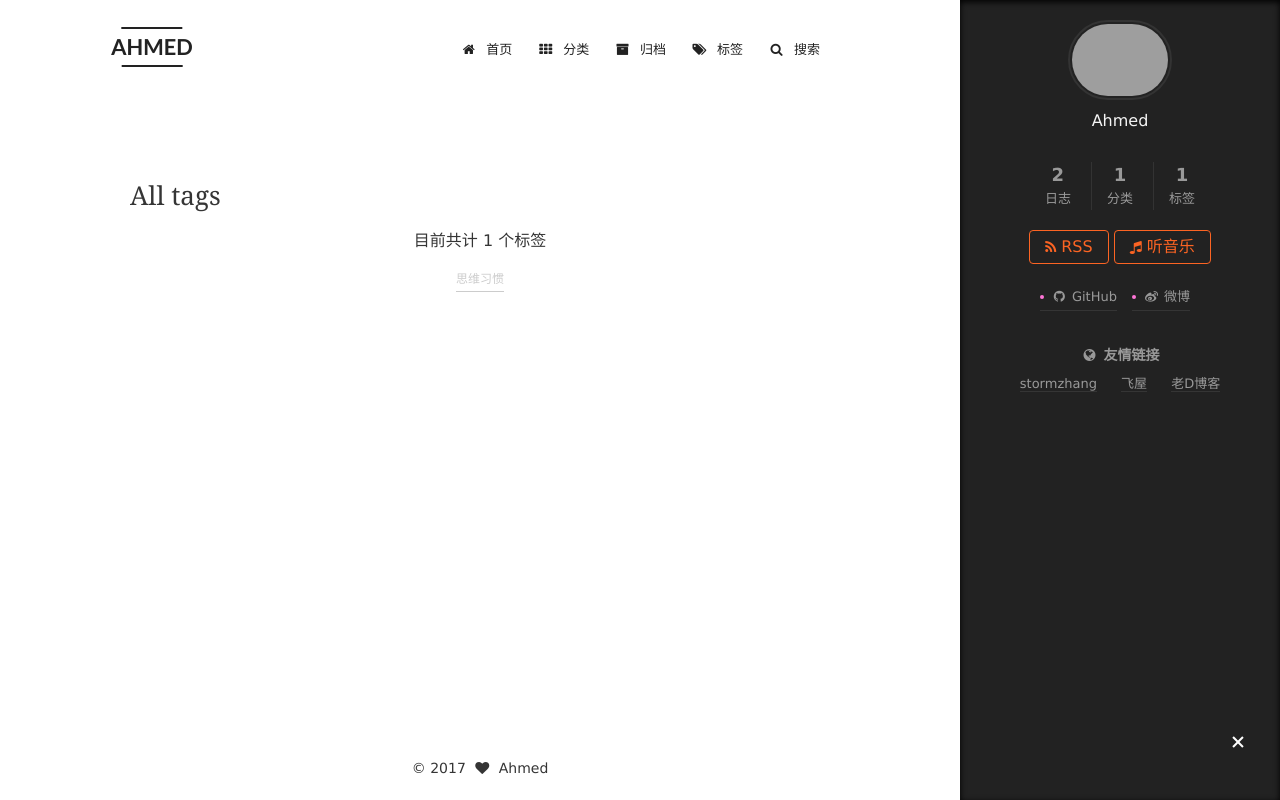
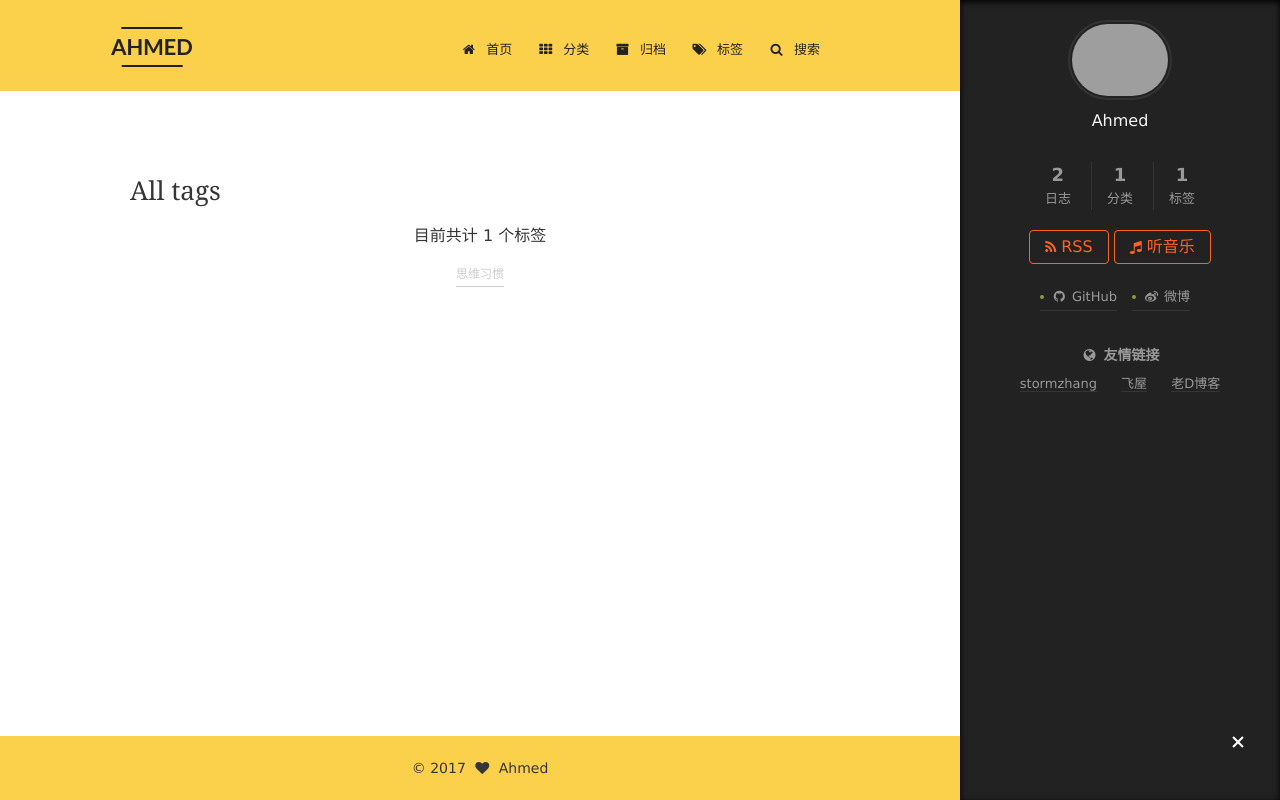
Before and after one commit to starahmeds/starahmeds.github.io, a plain HTML site: page tags/index.html in a window 1280 px wide. Both pictures are taken after a click on the element 1238 px from the left and 743 px from the top of the page. Drawn offline with Linux system fonts and the light colour scheme; grey boxes are pictures that could not be loaded.

Commit message:
Site updated: 2017-03-31 16:39:31

```diff
--- a/css/main.css
+++ b/css/main.css
@@ -1790,7 +1790,7 @@ img:hover {
   width: 4px;
   height: 4px;
   border-radius: 50%;
-  background: #ff75d7;
+  background: #8f963e;
 }
 .links-of-blogroll {
   font-size: 13px;
@@ -2584,10 +2584,10 @@ hr {
   margin-top: 80px;
 }
 .header {
-  background: #fff;
+  background: #fbd14b;
 }
 .header-inner {
-  padding: 25px 0 25px;
+  padding: 25px 0 20px;
 }
 .header-inner:before,
 .header-inner:after {
@@ -2865,7 +2865,7 @@ hr {
 .footer {
   margin-top: 80px;
   padding: 3px 0;
-  background: #fff;
+  background: #fbd14b;
   color: #353535;
 }
 .footer-inner {
--- a/tags/index.html
+++ b/tags/index.html
@@ -131,8 +131,6 @@
 </script>
 
 
-
-  <link rel="canonical" href="http://yoursite.com/tags/"/>
 
 
 
```
Also changed, not shown: 2017/03/26/那些你很冒险的梦/index.html (+0 -2 lines), 2017/03/30/若不曾颠沛流离，哪知人间冷暖/index.html (+0 -2 lines), about/index.html (+0 -2 lines), archives/2017/03/index.html (+0 -2 lines), archives/2017/index.html (+0 -2 lines), archives/index.html (+0 -2 lines), categories/index.html (+0 -2 lines), categories/提升/index.html (+0 -2 lines), commonweal/index.html (+0 -2 lines), guestbook/index.html (+0 -2 lines), index.html (+0 -2 lines), tags/思维习惯/index.html (+0 -2 lines).
